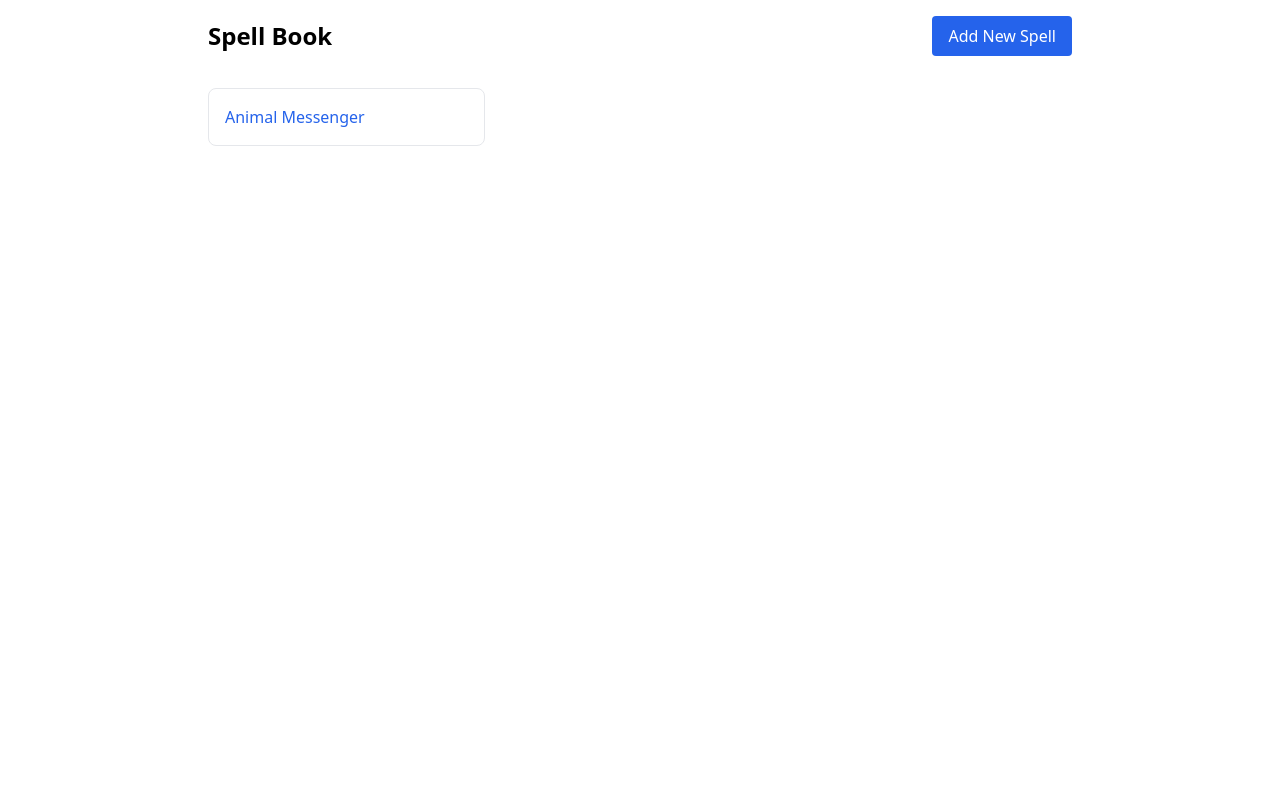
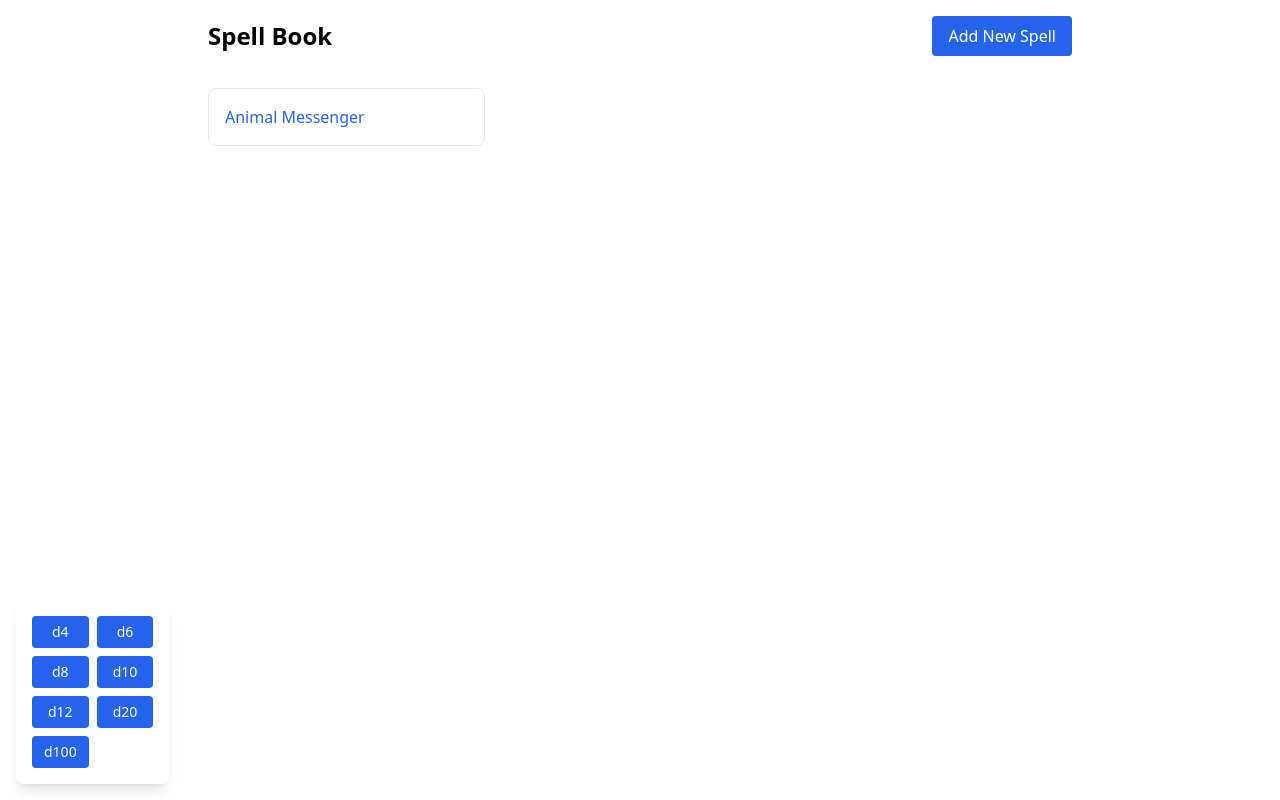
Before and after one commit to andriotis/ttrpg-companion, a React (Vite) app: page / in a window 1280 px wide. Built offline with nearby package versions, Linux system fonts and the light colour scheme.

Commit message:
17-02-2025.1

```diff
--- a/src/App.tsx
+++ b/src/App.tsx
@@ -2,6 +2,7 @@ import { useState } from "react";
 import SpellDialog from "./components/Dialog";
 import { SpellForm } from "./components/SpellForm";
 import type { Spell } from "./components/Dialog";
+import { DiceRoller } from "./components/DiceRoller";
 
 const animalMessenger: Spell = {
   name: "Animal Messenger",
@@ -53,6 +54,7 @@ function App() {
           </div>
         ))}
       </div>
+      <DiceRoller />
     </div>
   );
 }
--- /dev/null
+++ b/src/components/DiceRoller.tsx
@@ -0,0 +1,130 @@
+import { useState } from "react";
+
+type DiceType = "d4" | "d6" | "d8" | "d10" | "d12" | "d20" | "d100";
+
+interface RollResult {
+  values: number[];
+  total: number;
+  expression: string;
+}
+
+type DiceCount = Record<DiceType, number>;
+
+export function DiceRoller() {
+  const [rolls, setRolls] = useState<RollResult[]>([]);
+  const [selectedDice, setSelectedDice] = useState<DiceCount>({
+    d4: 0,
+    d6: 0,
+    d8: 0,
+    d10: 0,
+    d12: 0,
+    d20: 0,
+    d100: 0,
+  });
+  const [hasSelections, setHasSelections] = useState(false);
+  const diceTypes: DiceType[] = ["d4", "d6", "d8", "d10", "d12", "d20", "d100"];
+
+  const handleDiceClick = (diceType: DiceType, event: React.MouseEvent) => {
+    const increment = event.shiftKey ? 2 : 1;
+    setSelectedDice((prev) => ({
+      ...prev,
+      [diceType]: prev[diceType] + increment,
+    }));
+    setHasSelections(true);
+  };
+
+  const rollSelectedDice = () => {
+    const newRolls: RollResult[] = [];
+
+    Object.entries(selectedDice).forEach(([diceType, count]) => {
+      if (count > 0) {
+        const diceNumber = parseInt(diceType.substring(1));
+        const values = Array.from(
+          { length: count },
+          () => Math.floor(Math.random() * diceNumber) + 1
+        );
+        newRolls.push({
+          values,
+          total: values.reduce((sum, val) => sum + val, 0),
+          expression: `${count}${diceType}`,
+        });
+      }
+    });
+
+    setRolls(newRolls);
+  };
+
+  const clearSelections = () => {
+    setSelectedDice({
+      d4: 0,
+      d6: 0,
+      d8: 0,
+      d10: 0,
+      d12: 0,
+      d20: 0,
+      d100: 0,
+    });
+    setRolls([]);
+    setHasSelections(false);
+  };
+
+  const getCombinedExpression = () => {
+    if (rolls.length === 0) return null;
+    const allValues = rolls.flatMap((roll) => roll.values);
+    const total = allValues.reduce((sum, val) => sum + val, 0);
+    const expression = `${allValues.join("+")} = ${total}`;
+    return expression;
+  };
+
+  return (
+    <>
+      {/* Dice Roller Widget */}
+      <div className="fixed bottom-4 left-4 z-50">
+        <div className="bg-white rounded-lg shadow-lg p-4">
+          <div className="grid grid-cols-2 gap-2">
+            {diceTypes.map((diceType) => (
+              <button
+                key={diceType}
+                onClick={(e) => handleDiceClick(diceType, e)}
+                className="bg-blue-600 text-white px-3 py-1.5 rounded hover:bg-blue-700 transition-colors text-sm relative"
+                title="Click for 1 die, Shift+Click for 2 dice"
+              >
+                {diceType}
+                {selectedDice[diceType] > 0 && (
+                  <span className="absolute -top-2 -right-2 bg-red-500 text-white rounded-full w-5 h-5 text-xs flex items-center justify-center">
+                    {selectedDice[diceType]}
+                  </span>
+                )}
+              </button>
+            ))}
+          </div>
+          {hasSelections && (
+            <div className="mt-2 grid grid-cols-2 gap-2">
+              <button
+                onClick={rollSelectedDice}
+                className="bg-green-600 text-white px-3 py-1.5 rounded hover:bg-green-700 transition-colors text-sm"
+              >
+                Roll
+              </button>
+              <button
+                onClick={clearSelections}
+                className="bg-gray-200 text-gray-700 px-3 py-1.5 rounded hover:bg-gray-300 transition-colors text-sm"
+              >
+                Clear
+              </button>
+            </div>
+          )}
+        </div>
+      </div>
+
+      {/* Result Display */}
+      {rolls.length > 0 && (
+        <div className="fixed bottom-4 right-4 z-50">
+          <div className="bg-white rounded-lg shadow-lg p-4">
+            <div className="text-lg font-mono">{getCombinedExpression()}</div>
+          </div>
+        </div>
+      )}
+    </>
+  );
+}
```
